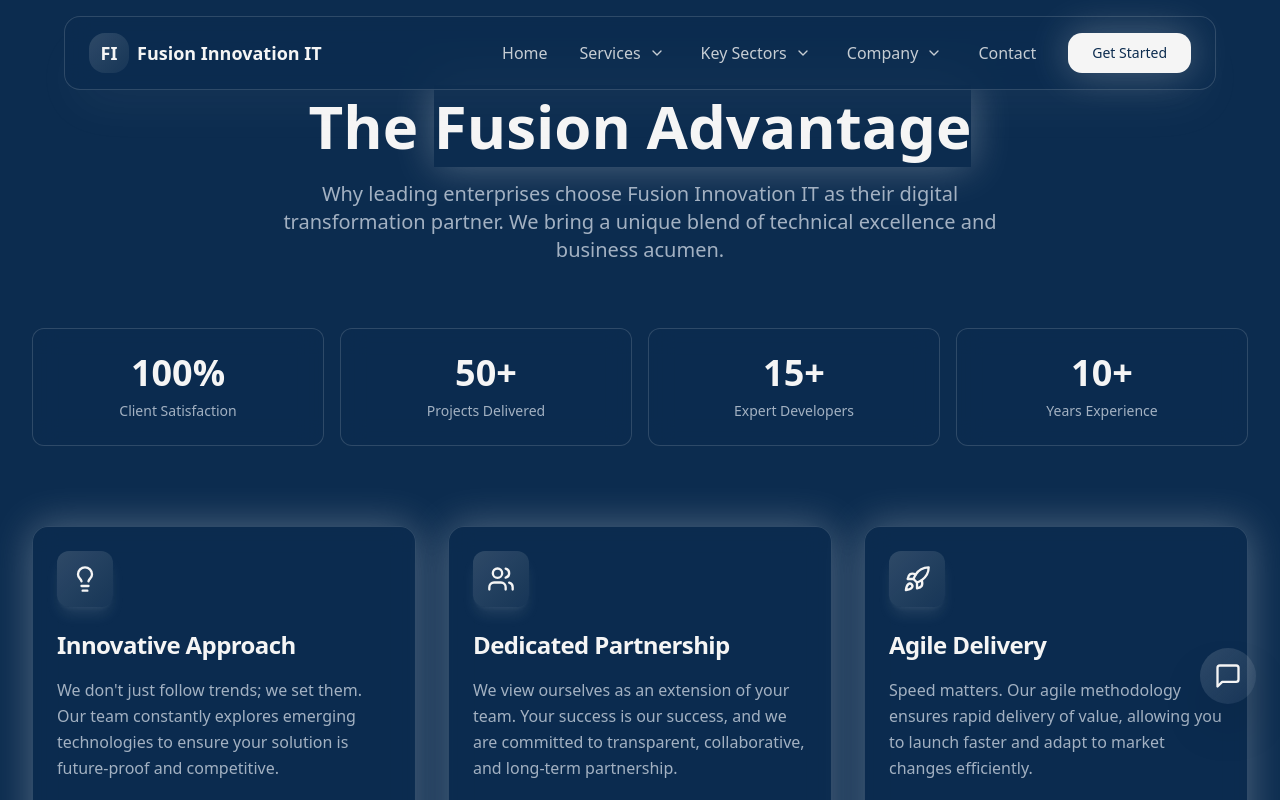
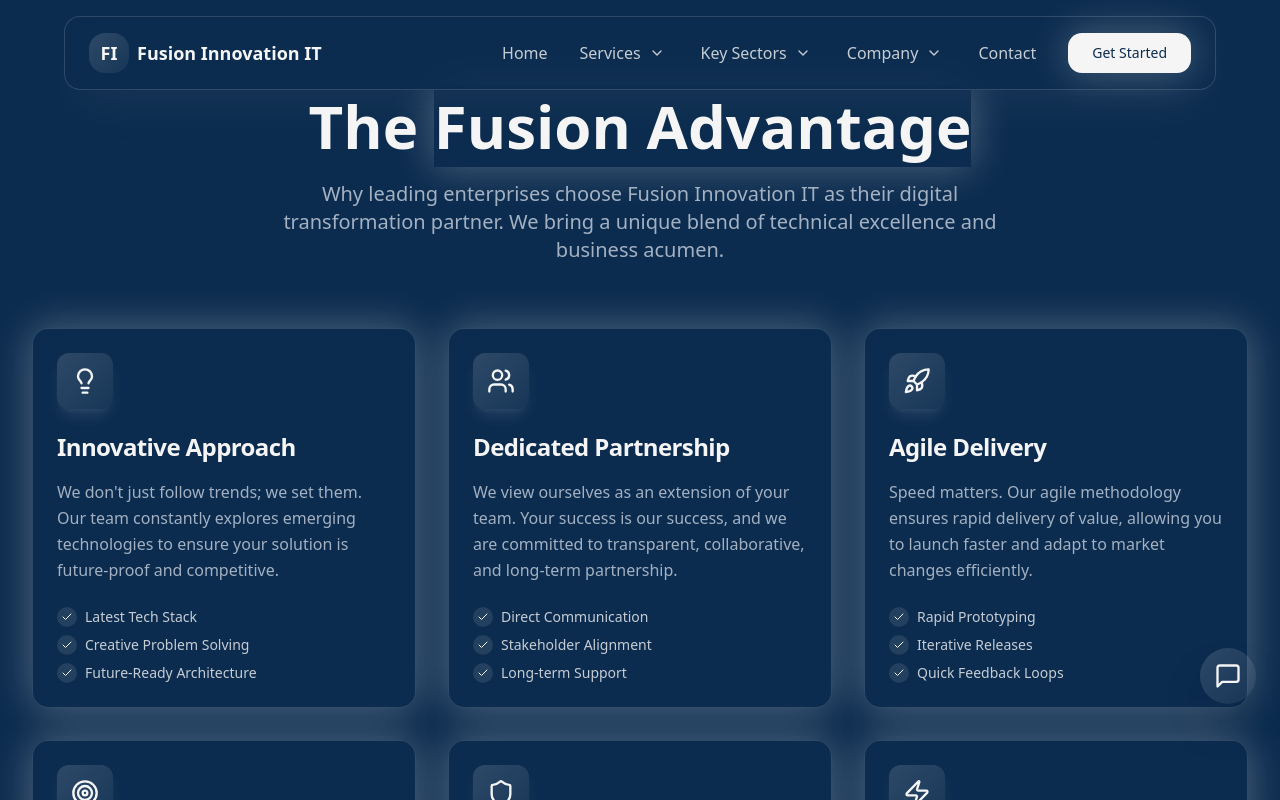
Before and after one commit to Abdelrahman-Kanakri/HyvenTech-Website, a React (Vite) app: page /#/company/why-us in a window 1280 px wide. Shown: the top 800 px of the page. Built offline with nearby package versions, Linux system fonts and the light colour scheme.

Commit message:
Fixing Chatbot

```diff
--- a/src/components/ChatBot.tsx
+++ b/src/components/ChatBot.tsx
@@ -5,7 +5,7 @@ import { Button } from "@/components/ui/button";
 import { Input } from "@/components/ui/input";
 
 const Chatbot = () => {
-  const N8N_WEBHOOK_URL = import.meta.env.VITE_N8N_WEBHOOK_URL || "";
+  const N8N_WEBHOOK_URL = import.meta.env.VITE_N8N_WEBHOOK_URL || "OK";
   const [isOpen, setIsOpen] = useState(false);
   const [messages, setMessages] = useState<{ text: string; isUser: boolean }[]>([
     { text: "Hello! How can I help you with Fusion Innovation IT services today?", isUser: false },
--- a/src/pages/company/WhyUs.tsx
+++ b/src/pages/company/WhyUs.tsx
@@ -60,26 +60,6 @@ const WhyUs = () => {
           </p>
         </motion.div>
 
-        {/* Stats / Trust Indicators (Optional Addition) */}
-        <div className="grid grid-cols-2 md:grid-cols-4 gap-4 mb-20">
-          {[
-            { label: "Client Satisfaction", value: "100%" },
-            { label: "Projects Delivered", value: "50+" },
-            { label: "Expert Developers", value: "15+" },
-            { label: "Years Experience", value: "10+" }
-          ].map((stat, i) => (
-            <motion.div
-              key={i}
-              initial={{ opacity: 0, scale: 0.9 }}
-              whileInView={{ opacity: 1, scale: 1 }}
-              transition={{ delay: i * 0.1 }}
-              className="glass p-6 rounded-xl text-center border border-primary/20"
-            >
-              <div className="text-3xl sm:text-4xl font-bold text-primary mb-2">{stat.value}</div>
-              <div className="text-sm text-muted-foreground">{stat.label}</div>
-            </motion.div>
-          ))}
-        </div>
 
         {/* Benefits Grid */}
         <div className="grid grid-cols-1 md:grid-cols-2 lg:grid-cols-3 gap-6 sm:gap-8">
```
Also changed, not shown: src/vite-env.d.ts (added, +10 -0 lines).
